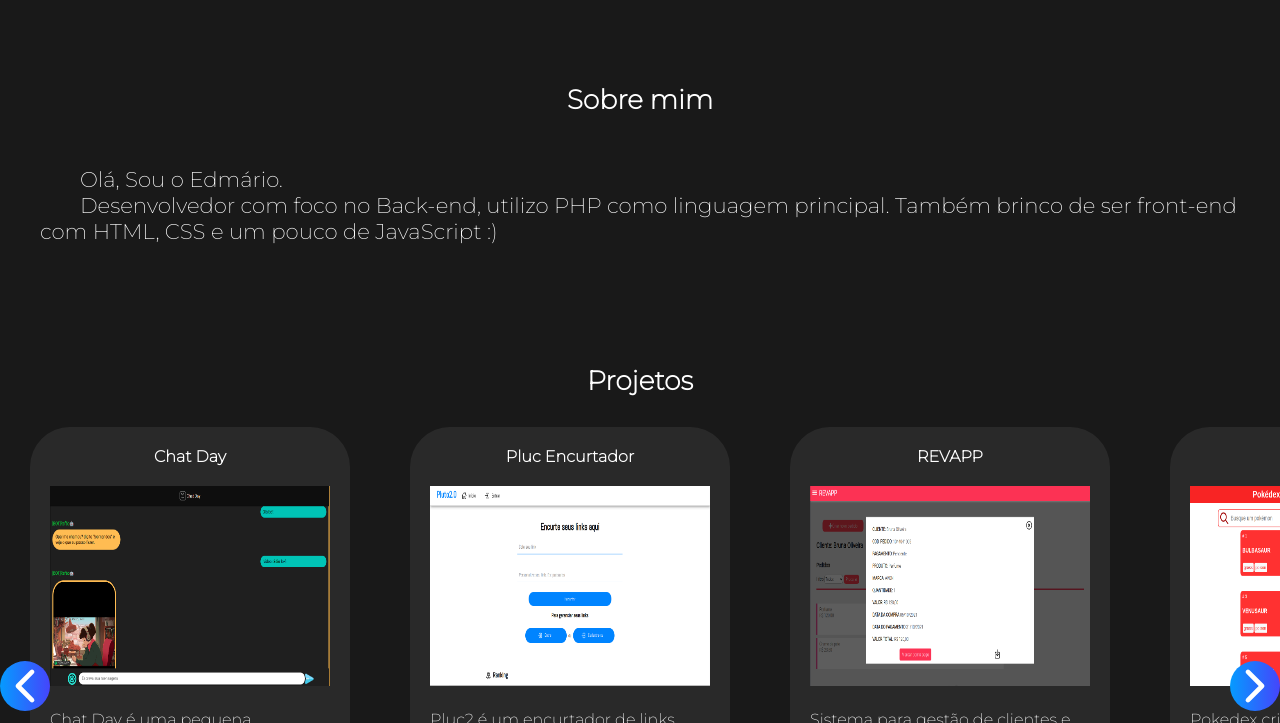
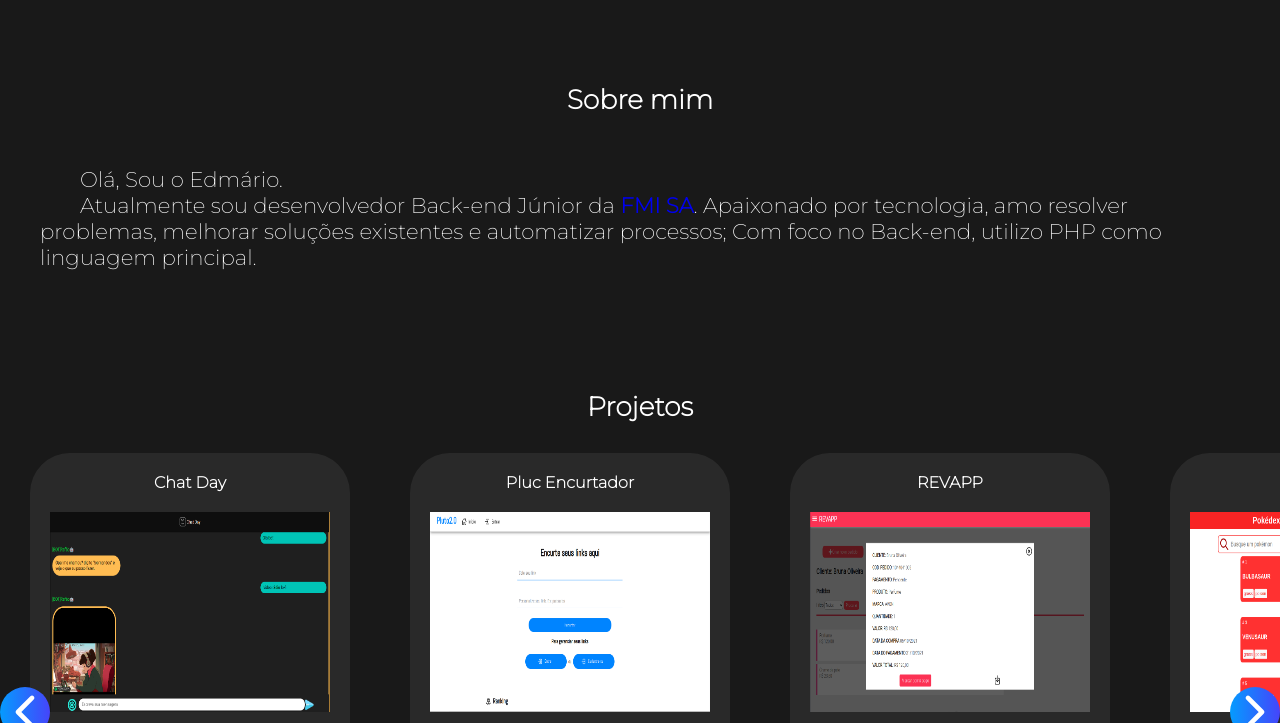
Before and after one commit to marriosdev/portfolio, a plain HTML site: page index.html in a window 1280 px wide. Shown: the part 77-800 px from the top of the page. Drawn offline with nearby package versions, Linux system fonts and the light colour scheme.

Commit message:
Update index.html

```diff
--- a/index.html
+++ b/index.html
@@ -33,7 +33,7 @@
             <h1 class="title">Sobre mim</h1>
             <div class="sobre-p">
               <p>Olá, Sou o Edmário.<p/>
-              <p>Desenvolvedor com foco no Back-end, utilizo PHP como linguagem principal. Também brinco de ser front-end com HTML, CSS e um pouco de JavaScript :)</p>
+              <p>Atualmente sou desenvolvedor Back-end Júnior da <a href="https://www.fmisa.com.br/" targer="_blank"><strong>FMI SA</strong></a>. Apaixonado por tecnologia, amo resolver problemas, melhorar soluções existentes e automatizar processos; Com foco no Back-end, utilizo PHP como linguagem principal.</p>
             </div>
         </div>
         <h1 class="title" id="projetos">Projetos</h1>
```
